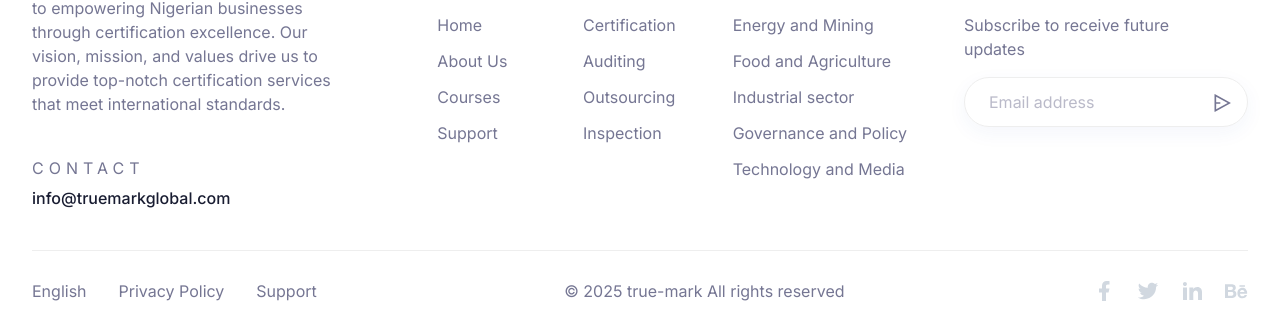
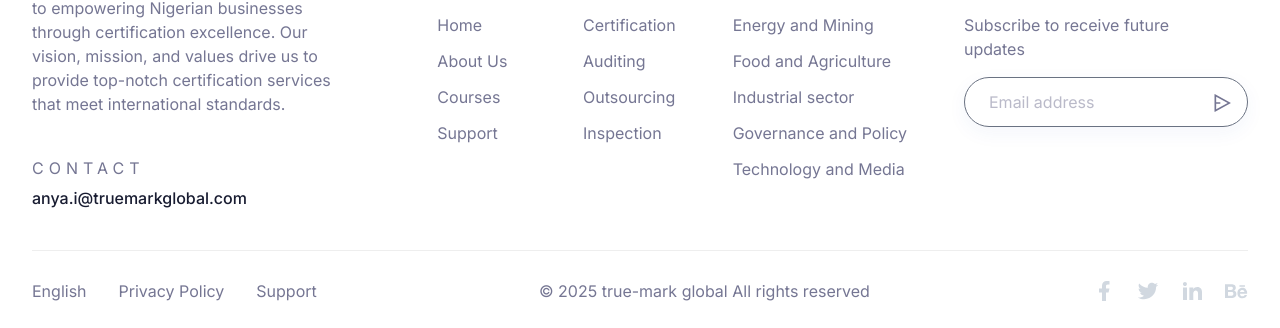
Before and after one commit to Kelechiokpani/Truemark, a Next.js app: page /about in a window 1280 px wide. Shown: the part 2033-2361 px from the top of the page. Built offline with nearby package versions, Linux system fonts and the light colour scheme.

Commit message:
first build fix after project initialization

```diff
--- a/components/Layout/Footer/index.tsx
+++ b/components/Layout/Footer/index.tsx
@@ -62,7 +62,7 @@ const Footer = () => {
                   href="#"
                   className="text-itemtitle font-medium text-black dark:text-white"
                 >
-                  info@truemarkglobal.com
+                  anya.i@truemarkglobal.com
                 </a>
               </motion.div>
 
@@ -278,12 +278,12 @@ const Footer = () => {
                     Subscribe to receive future updates
                   </p>
 
-                  <form action="#">
+                  <div>
                     <div className="relative">
                       <input
                         type="text"
                         placeholder="Email address"
-                        className="w-full rounded-full border border-stroke px-6 py-3 shadow-solid-11 focus:border-primary focus:outline-hidden dark:border-strokedark dark:bg-black dark:shadow-none dark:focus:border-primary"
+                        className="w-full rounded-full border border-gray-500 px-6 py-3 shadow-solid-11 focus:border-primary focus:outline-hidden dark:border-strokedark dark:bg-black dark:shadow-none dark:focus:border-primary"
                       />
 
                       <button
@@ -312,7 +312,7 @@ const Footer = () => {
                         </svg>
                       </button>
                     </div>
-                  </form>
+                  </div>
                 </motion.div>
               </div>
             </div>
@@ -378,7 +378,7 @@ const Footer = () => {
               className="animate_top"
             >
               <p>
-                &copy; {new Date().getFullYear()} true-mark All rights reserved
+                &copy; {new Date().getFullYear()} true-mark global All rights reserved
               </p>
             </motion.div>
 
```
